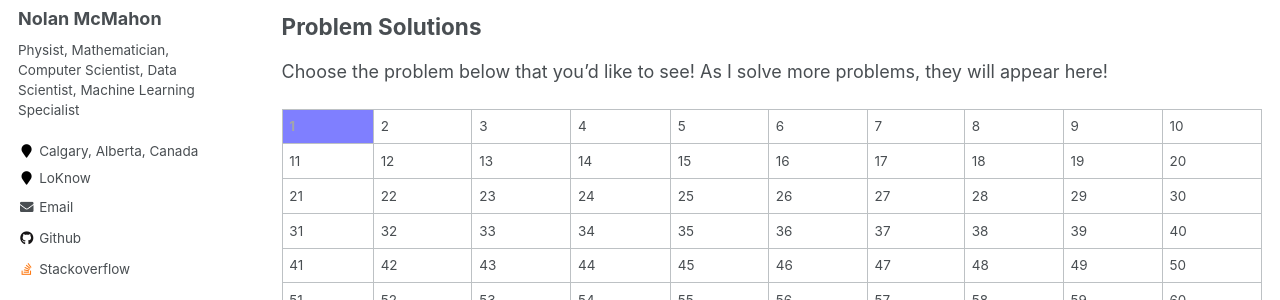
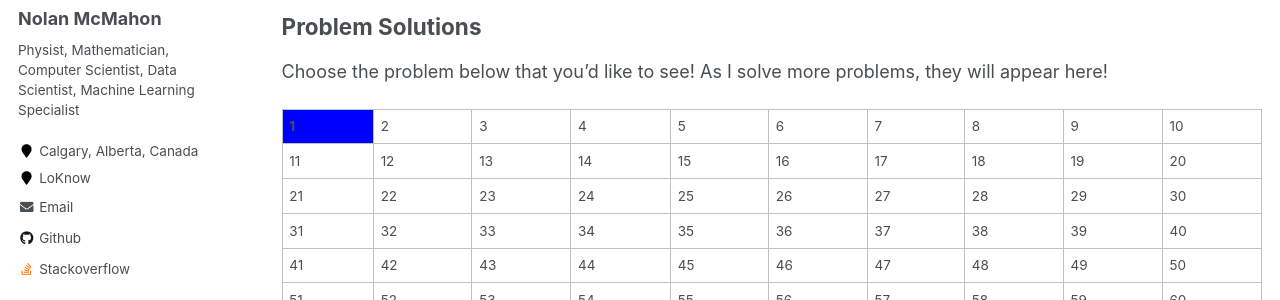
Before and after one commit to NolantheNerd/NolantheNerd.github.io, a Jekyll site: the page built from _competitive_coding/project_euler_home.md, in a window 1280 px wide. Shown: the part 295-595 px from the top of the page. Built offline with Jekyll 4.4.1, drawn with Linux system fonts in a browser that asks for light colours.

Commit message:
Change Transparency

```diff
--- a/_competitive_coding/project_euler_home.md
+++ b/_competitive_coding/project_euler_home.md
@@ -21,7 +21,7 @@ Choose the problem below that you'd like to see! As I solve more problems, they
 <table>
 <tbody>
   <tr>
-    <td style="background-color:#0000ff;opacity:0.5;"><b>1</b></td>
+    <td style="background-color:#0000ff;background-opacity:0.5;"><b>1</b></td>
     <td>2</td>
     <td>3</td>
     <td>4</td>
```
